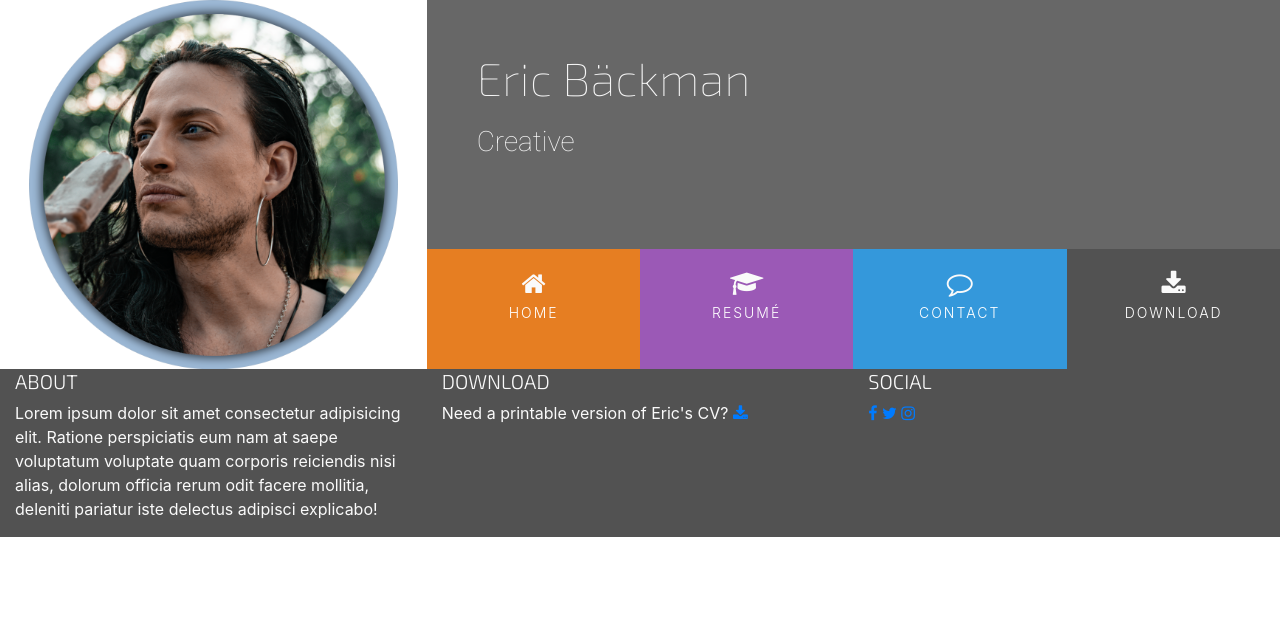
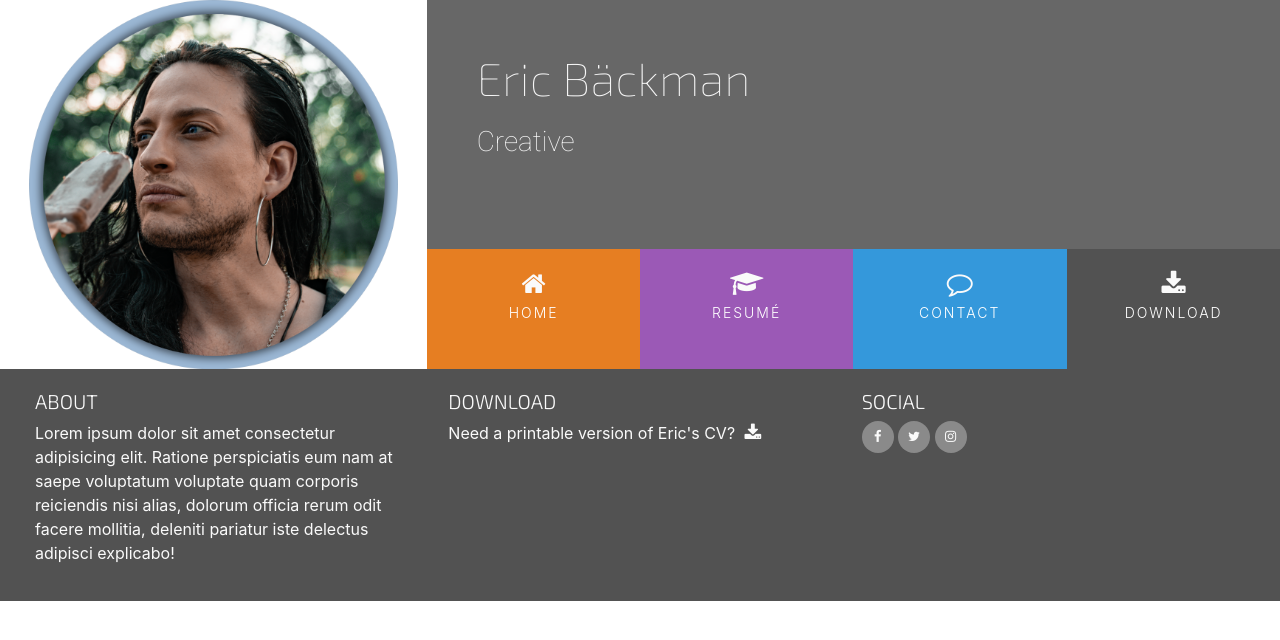
Before and after one commit to CatBackmanCasino/digitialresume, a plain HTML site: page index.html in a window 1280 px wide. Drawn offline with nearby package versions, Linux system fonts and the light colour scheme.

Commit message:
finish index.html header and footer

```diff
--- a/assets/css/style.css
+++ b/assets/css/style.css
@@ -145,3 +145,41 @@ footer {
     min-height: 120px;
     margin: 0;
 }
+
+.cv-pdf i {
+    font-size: 18px;
+    color: #fafafa;
+    text-align: center;
+    padding-left: 5px;
+    transition: all 0.35s ease-in-out;
+}
+
+.cv-pdf i:hover {
+     color: #e84610
+}
+
+.social-links {
+    padding-bottom: 15px;
+}
+
+.social-links li a i {
+    width: 32px;
+    height: 32px;
+    padding: 12px 0;
+    border-radius: 50%;
+    font-size: 13px;
+    line-height: 7px;
+    text-align: center;
+    color: #fafafa;
+    background: #8a8a8a;
+    transition: all 0.35s ease-in-out;
+}
+
+
+.social-links li a i:hover {
+    background:#e84610;
+}
+
+.footer-details {
+    padding: 20px;
+}
--- a/index.html
+++ b/index.html
@@ -63,7 +63,7 @@
 
     </section>
     <footer class="container-fluid">
-        <div class="row">
+        <div class="footer-details row">
             <div class="col-sm-4">
                 <h5 class="uppercase general-sub">About</h5>
                 <p class="inline-block">
```
